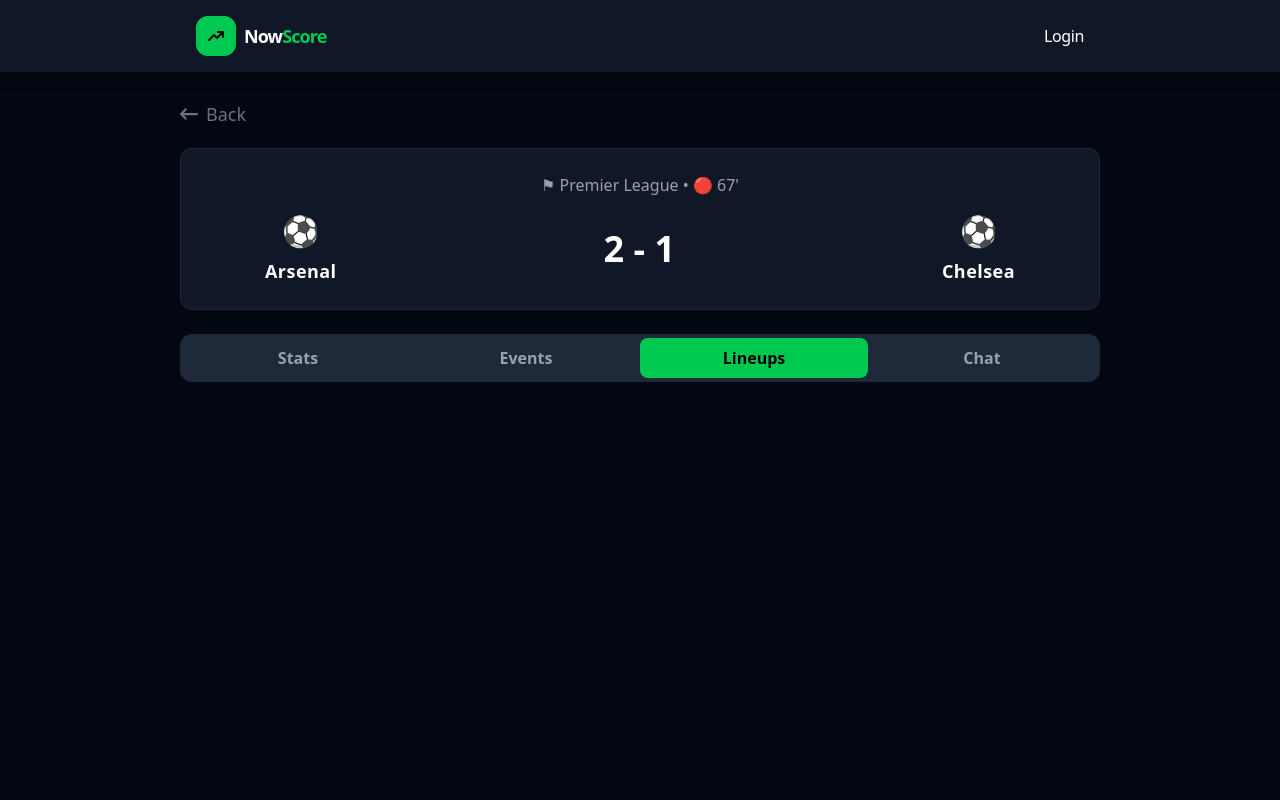
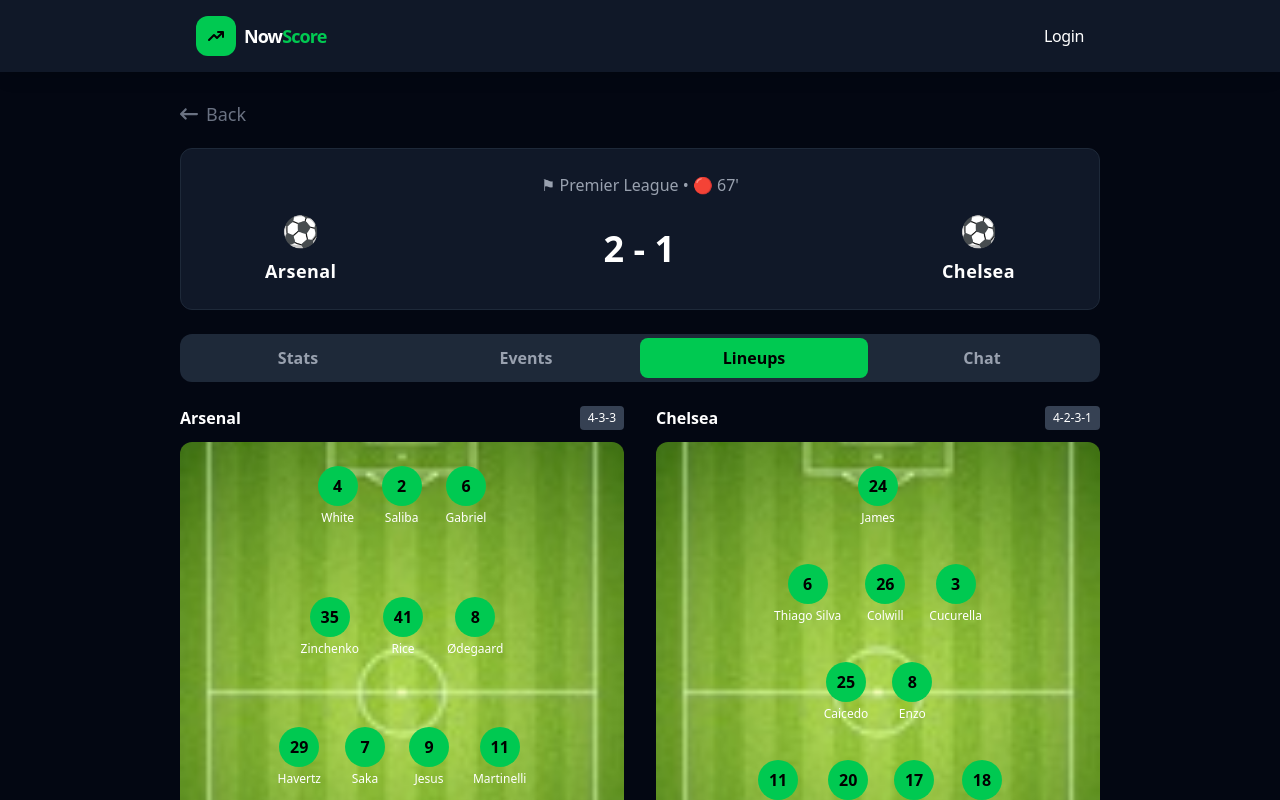
Before and after one commit to Zabin0007/Football-Hub, a Next.js app in the folder frontend/: page /match/1 in a window 1280 px wide. Both pictures are taken after a click on the button "Lineups". Shown: the top 800 px of the page. Built offline with nearby package versions, Linux system fonts and the light colour scheme.

Commit message:
match page done

```diff
--- a/frontend/app/match/[id]/page.tsx
+++ b/frontend/app/match/[id]/page.tsx
@@ -1,6 +1,7 @@
 "use client"
 
 import Events from "@/src/components/MatchPage/Events"
+import Lineup from "@/src/components/MatchPage/MatchLineup/Lineup"
 import Scoreboard from "@/src/components/MatchPage/ScoreBoard"
 import Stats from "@/src/components/MatchPage/Stats"
 import Tabs from "@/src/components/MatchPage/Tabs"
@@ -42,6 +43,7 @@
 <div className="mt-6">
 {activeTab === "stats" && <Stats />}
 {activeTab === "events" && <Events/>}
+{activeTab === "lineups" && <Lineup/>}
 </div>
 </div>
 </div>
--- a/frontend/src/components/MatchPage/MatchLineup/Lineup.tsx
+++ b/frontend/src/components/MatchPage/MatchLineup/Lineup.tsx
@@ -0,0 +1,95 @@
+import Pitch from "./Pitch"
+import Substitutes from "./Substitutes"
+
+export default function MatchLineups() {
+
+    const arsenal = {
+        formation: "4-3-3",
+        players: [
+            { number: 22, name: "Raya", pos:'GK' },
+            { number: 4, name: "White", pos:'DEF' },
+            { number: 2, name: "Saliba", pos:'DEF'},
+            { number: 6, name: "Gabriel", pos:'DEF'},
+            { number: 35, name: "Zinchenko", pos:'DEF' },
+            { number: 41, name: "Rice", pos:"MID" },
+            { number: 8, name: "Ødegaard", pos:"MID" },
+            { number: 29, name: "Havertz", pos:"MID" },
+            { number: 7, name: "Saka", pos:"LWF" },
+            { number: 9, name: "Jesus", pos:"CF" },
+            { number: 11, name: "Martinelli", pos:"RWF" },
+        ]
+    }
+
+    const chelsea = {
+        formation: "4-2-3-1",
+        players: [
+            { number: 1, name: "Sanchez", pos:"GK" },
+            { number: 24, name: "James", pos:"DEF" },
+            { number: 6, name: "Thiago Silva", pos:"DEF" },
+            { number: 26, name: "Colwill", pos:"DEF" },
+            { number: 3, name: "Cucurella", pos:"DEF" },
+            { number: 25, name: "Caicedo", pos:"MID" },
+            { number: 8, name: "Enzo", pos:"MID" },
+            { number: 11, name: "Madueke", pos:"MID" },
+            { number: 20, name: "Palmer", pos:"LWF" },
+            { number: 17, name: "Sterling", pos:"CF" },
+            { number: 18, name: "Nkunku", pos:"RWF" },
+        ]
+    }
+
+    const arsenalSubs = [
+        {number:1, name: "Ramsdale", pos: "GK" },
+        {number:18, name: "Tomiyasu", pos: "DEF" },
+        {number:15, name: "Kiwior", pos: "DEF" },
+        {number:20, name: "Jorginho", pos: "MID" },
+        {number:1, name: "Vieira", pos: "MID" },
+        {number:19, name: "Trossard", pos: "FWD" },
+    ]
+
+    const chelseaSubs = [
+        {number:99, name: "Petrovic", pos: "GK" },
+        {number:2, name: "Disasi", pos: "DEF" },
+        {number:4, name: "Chalobah", pos: "DEF" },
+        {number:6, name: "Gallagher", pos: "MID" },
+        {number:16, name: "Chukwuemeka", pos: "MID" },
+        {number:10, name: "Mudryk", pos: "FWD" },
+    ]
+
+    return (
+
+        <div className="space-y-10">
+
+            <div className="grid md:grid-cols-2 gap-8">
+
+                <div>
+                    <div className="flex justify-between mb-3">
+                        <h3 className="font-semibold">Arsenal</h3>
+                        <span className="text-xs bg-gray-700 px-2 py-1 rounded">
+                            {arsenal.formation}
+                        </span>
+                    </div>
+
+                    <Pitch players={arsenal.players} formation={arsenal.formation} />
+                </div>
+
+                <div>
+                    <div className="flex justify-between mb-3">
+                        <h3 className="font-semibold">Chelsea</h3>
+                        <span className="text-xs bg-gray-700 px-2 py-1 rounded">
+                            {chelsea.formation}
+                        </span>
+                    </div>
+
+                    <Pitch players={chelsea.players} formation={chelsea.formation} />
+                </div>
+
+            </div>
+
+            <Substitutes title="Arsenal" players={arsenalSubs} />
+            <Substitutes title="Chelsea" players={chelseaSubs} />
+
+        </div>
+
+    )
+
+}
--- /dev/null
+++ b/frontend/src/components/MatchPage/MatchLineup/Pitch.tsx
@@ -0,0 +1,60 @@
+import { Key } from "react"
+
+export default function Pitch({ players, formation }: any) {
+
+    const rows = formation.split("-").map(Number)    //op:[4,3,3]
+
+    const gk = players[0]
+    const fieldPlayers = players.slice(1)
+
+    let index = 0
+
+    return (
+
+        <div
+            className="relative w-full h-125 bg-center bg-cover rounded-xl p-6 flex flex-col justify-between"
+            style={{ backgroundImage: "url('/images/football_pitch.webp')" }}
+        >
+
+
+            {rows.slice().reverse().map((count: number, i: Key | null | undefined) => {
+                const rowPlayers = fieldPlayers.slice(index, index + count)
+                index += count
+                return (
+                    <div key={i} className="flex justify-center gap-6">
+                        {rowPlayers.map((player: any) => (
+                            <div key={player.number} className="flex flex-col items-center">
+                                <div className="w-10 h-10 rounded-full bg-green-500 flex items-center justify-center text-black font-bold">
+                                    {player.number}
+                                </div>
+                                <span className="text-xs text-white mt-1">
+                                    {player.name}
+                                </span>
+                            </div>
+                        ))}
+                    </div>
+                )
+            })}
+
+
+            <div className="flex justify-center">
+
+                <div className="flex flex-col items-center">
+
+                    <div className="w-10 h-10 rounded-full bg-yellow-500 flex items-center justify-center text-black font-bold">
+                        {gk.number}
+                    </div>
+
+                    <span className="text-xs text-white mt-1">
+                        {gk.name}
+                    </span>
+
+                </div>
+
+            </div>
+
+        </div>
+
+    )
+
+}
--- a/frontend/src/components/MatchPage/MatchLineup/Substitutes.tsx
+++ b/frontend/src/components/MatchPage/MatchLineup/Substitutes.tsx
@@ -0,0 +1,23 @@
+export default function Substitutes({ title, players }: any) {
+
+    return (
+        <div className="mt-8">
+            <h3 className="text-gray-400 mb-4">
+                SUBSTITUTES — {title}
+            </h3>
+            <div className="grid grid-cols-2 md:grid-cols-3 gap-4">
+                {players.map((player: any) => (
+                    <div key={player.number} className="bg-gray-800 rounded-lg p-3">
+
+                        <div className="font-semibold text-white">
+                            {player.number}{player.name}
+                        </div>
+                        <div className="text-sm text-gray-400">
+                            {player.pos}
+                        </div>
+                    </div>
+                ))}
+            </div>
+        </div>
+    )
+}
```
Also changed, not shown: frontend/public/images/football_pitch.webp (added).
